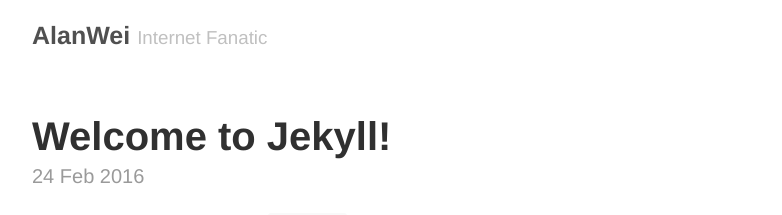
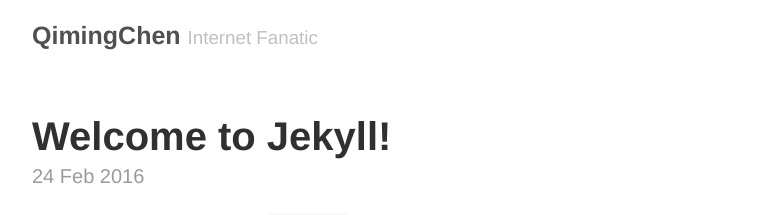
Before and after one commit to acming92/acming92.github.io, a Jekyll site: the page built from index.html, in a window 1280 px wide. Shown: the top 215 px of the page, without its empty margins (248-1030 px from the left). Built offline with Jekyll 4.4.1, drawn with Linux system fonts in a browser that asks for light colours; Markdown is read by kramdown in place of the engine named in the settings; the list of posts is cut into pages by our own code.

Commit message:
change config

```diff
--- a/_config.yml
+++ b/_config.yml
@@ -6,15 +6,14 @@
 permalink:        pretty
 
 # Setup
-title:            AlanWei
+title:            QimingChen
 tagline:          Internet Fanatic
-url:              http://alanwei.github.io
+url:              http://acming92.github.io
 paginate:         1
-baseurl:          http://alanwei.github.io/
+baseurl:          http://acming92.github.io/
 author:
-  name:           Alan Wei
-  url:            https://www.facebook.com/changran.wei
-  email:          alanweichangran@gmail.com
+  name:           Qiming Chen
+  email:          acming9292@gmail.com
 
 # Custom vars
 version:          1.0.0
```
